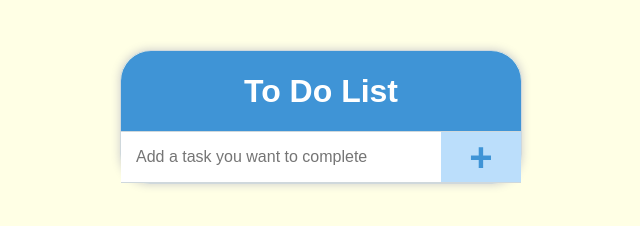
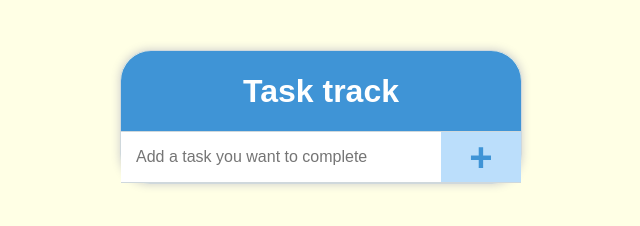
Before and after one commit to johnmoke/task-list, a plain HTML site: page index.html in a window 1280 px wide. Shown: the whole page, without its empty margins (319-959 px from the left). Drawn offline with nearby package versions, Linux system fonts and the light colour scheme.

Commit message:
Third  commit

```diff
--- a/index.html
+++ b/index.html
@@ -10,7 +10,7 @@
 
     <div id="to-do">
         <div class="todo-header">
-            <h2>To Do List</h2>
+            <h2>Task track</h2>
         </div>
         <div class="todo-body">
             <div class="add-block">
```
